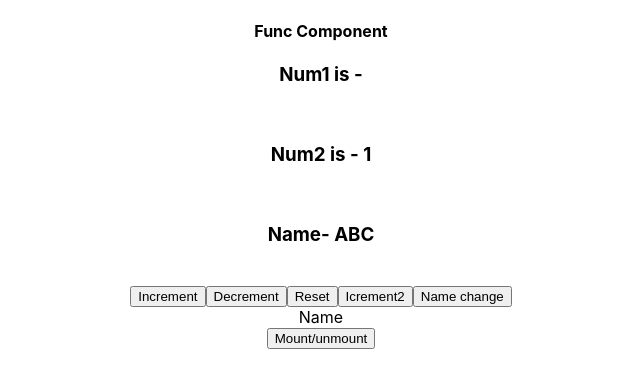
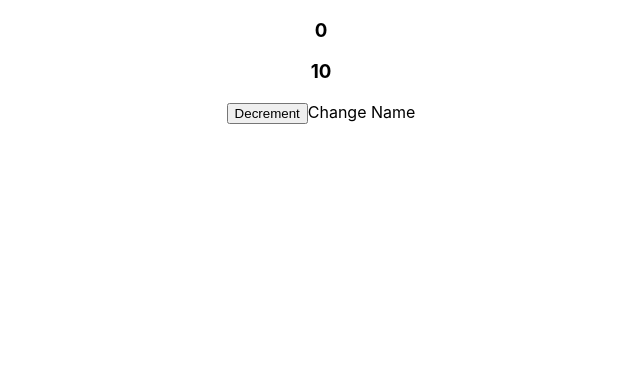
Before and after one commit to ankushk1/React-Dec21, a React (Create React App) app: page / in a window 1280 px wide. Shown: the top 388 px of the page, without its empty margins (319-959 px from the left). Built offline with nearby package versions, Linux system fonts and the light colour scheme.

Commit message:
useReducer component

```diff
--- a/src/App.js
+++ b/src/App.js
@@ -6,6 +6,7 @@ import { useState, createContext } from "react";
 import ListItem from "./Components/ListItem";
 import ComponentA from "./Components/ComponentA";
 import FormComponent from "./Components/FormComponent";
+import UseReducer from "./Components/UseReducer";
 
 const user = {
   name: "ABC",
@@ -42,12 +43,13 @@ function App() {
       <div>Div</div> */}
       {/* <ListItem/> */}
       {/* <FirstComponent/>  */}
-      {mount ? <FirstComponent /> : null}
-      <button onClick={onChangeMount}>Mount/unmount</button>
+      {/* {mount ? <FirstComponent /> : null} */}
+      {/* <button onClick={onChangeMount}>Mount/unmount</button> */}
       {/* <messageContext.Provider value={"Form component App"}>
         <ComponentA />
       </messageContext.Provider> */}
       {/* <FormComponent/> */}
+      <UseReducer/>
     </div>
   );
 }
--- /dev/null
+++ b/src/Components/UseReducer.js
@@ -0,0 +1,61 @@
+import React from "react";
+import { useReducer } from "react";
+
+const UseReducer = () => {
+  const initialState = {
+    count: 0,
+    count2: 10,
+    user: {
+      name: ""
+    }
+  };
+
+  const reducer = (state = initialState, action) => {
+    switch (action.type) {
+      case "increment":
+        return { ...state, count: state.count + action.value };
+      case "decrement":
+        return { ...state, count: state.count - 1 };
+      case "reset":
+        return initialState;
+      case "increment2":
+        return { ...state, count2: state.count2 + action.value };
+      case "changeName":
+       state.user.name = "ABC"
+       return {...state, user:{...state.user, name:"changed"}}
+
+    }
+  };
+
+  const [state, setState] = useReducer(
+    (state, newState) => {
+      console.log(state, newState)
+      return ({...state, ...newState})
+    }
+    , initialState);
+  console.log(state);
+  return (
+    <div>
+    {console.log(state)}
+
+      <h3>{state.count}</h3>
+      <h3>{state.count2}</h3>
+      <h3>{state.user.name}</h3>
+      <button onClick={() => setState({...state, count:1})}>Decrement</button>
+
+      {/* <button onClick={() => dispatch({ type: "increment", value: 10 })}>
+        Increment
+      </button>
+      <button onClick={() => dispatch({ type: "decrement" })}>Decrement</button>
+      <button onClick={() => dispatch({ type: "reset" })}>Reset</button>
+      <button onClick={() => dispatch({ type: "increment2", value: 5 })}>
+        Increment2
+      </button>
+      <button onClick={() => dispatch({ type: "changeName"})}> */}
+        Change Name
+      {/* </button> */}
+    </div>
+  );
+};
+
+export default UseReducer;
```
Also changed, not shown: 1 other file (tests, documents, lock files or other folders).
